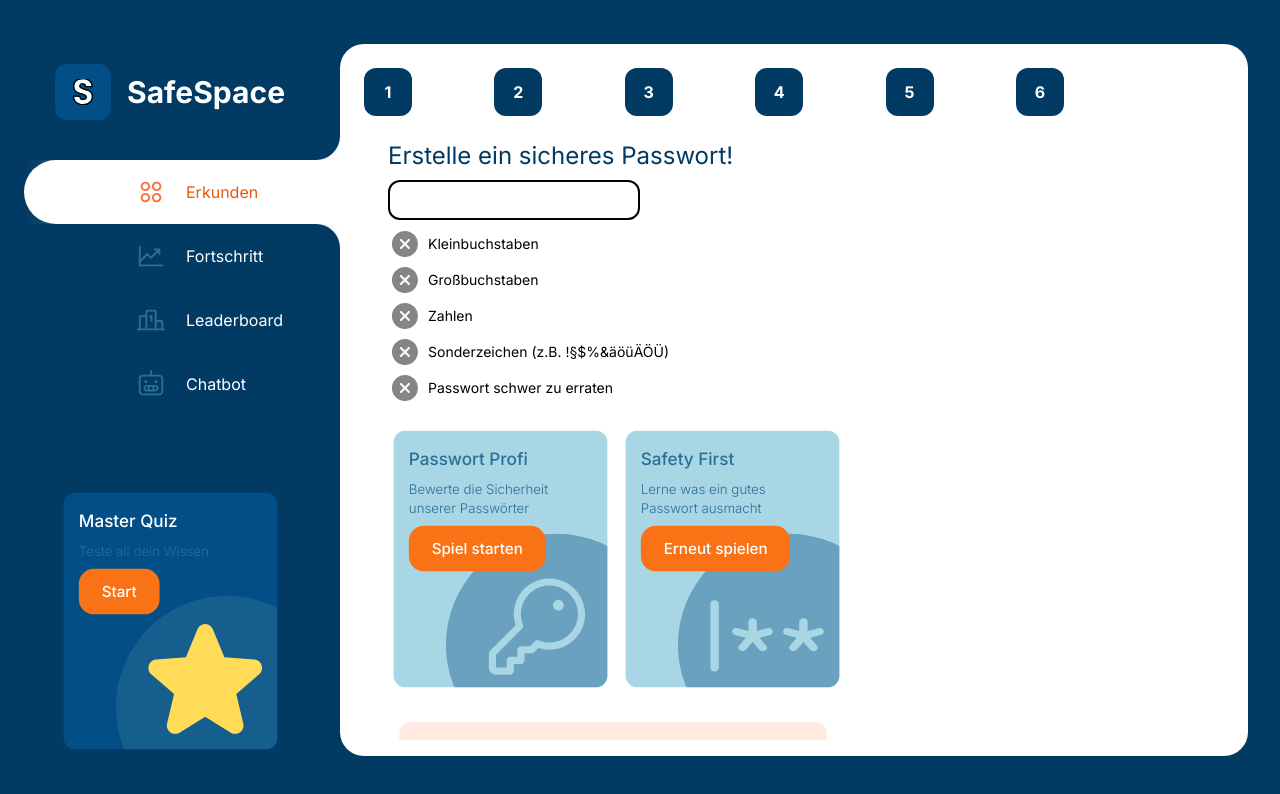
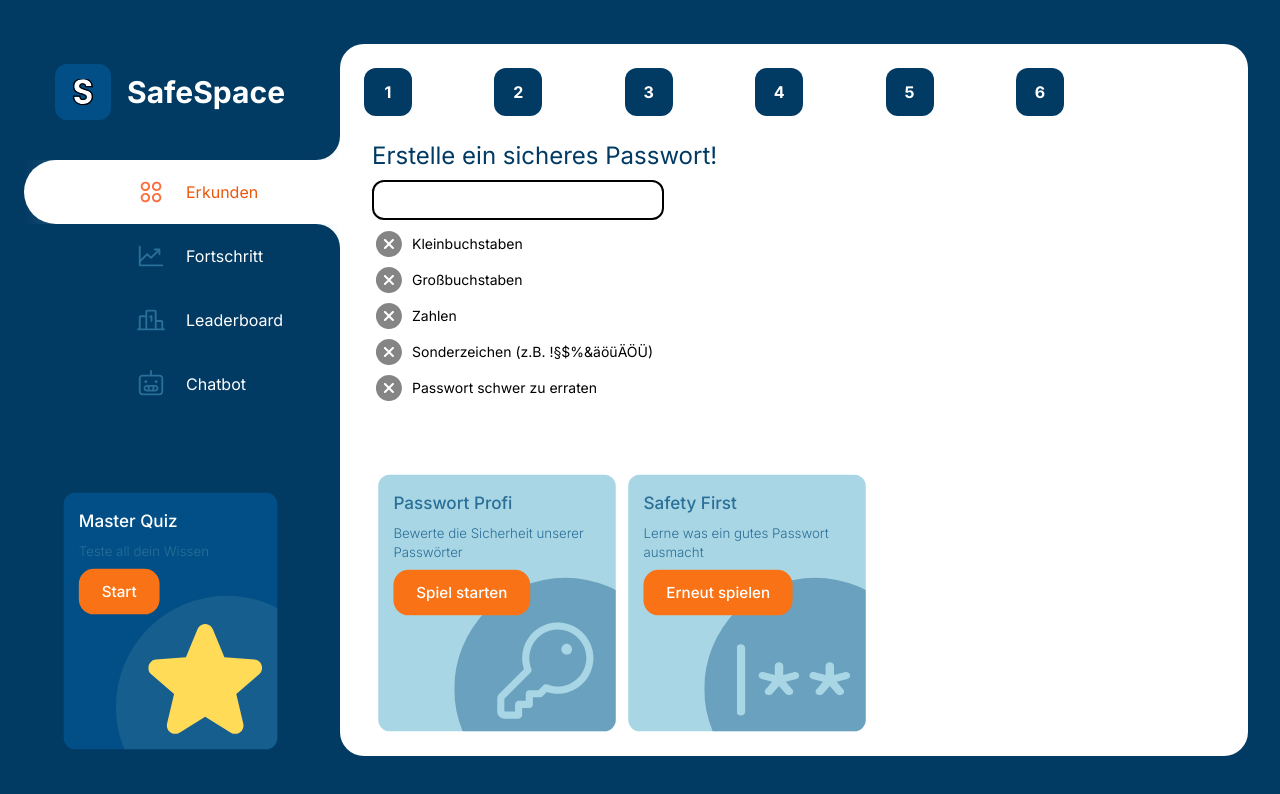
Before and after one commit to uwumarogie/ITBL-Datenschutz, a Next.js app: page /space/passwort/builder in a window 1280 px wide. Shown: the top 794 px of the page. Built offline with nearby package versions, Linux system fonts and the light colour scheme.

Commit message:
add question mark

```diff
--- a/src/app/space/passwort/builder/page.tsx
+++ b/src/app/space/passwort/builder/page.tsx
@@ -8,13 +8,13 @@ import { HintCard } from "@/components/hint-card";
 export default function Builder() {
   const router = useRouter();
   return (
-    <div className="flex flex-row flex-wrap">
-      <div className="flex flex-col max-w-[1100px] px-2 lg:px-6 justify-start mt-[-1rem] mb-4">
-        <div className="flex flex-col mr-8">
+    <div className="flex flex-row flex-wrap h-full">
+      <div className="flex flex-col max-w-[1100px] px-2 justify-start mt-[-1rem] mb-4">
+        <div className="flex flex-col xl:mr-8">
           <SecurePasswordInput />
-          <div className="flex flex-row lg:pt-1 sm:pt-12">
-            <div className="flex flex-col lg:flex-row gap-x-8">
-              <div className="max-w-[200px] mx-auto">
+          <div className="flex flex-row lg:pt-12">
+            <div className="flex flex-row flex-wrap justify-center">
+              <div className="max-w-[250px]">
                 <ActionCard
                   title="Passwort Profi"
                   description="Bewerte die Sicherheit unserer Passwörter"
@@ -26,7 +26,7 @@ export default function Builder() {
                   redirectPath="/space/passwort/strength/"
                 />
               </div>
-              <div className="max-w-[200px] mx-auto">
+              <div className="max-w-[250px]">
                 <ActionCard
                   title="Safety First"
                   description="Lerne was ein gutes Passwort ausmacht"
@@ -42,7 +42,7 @@ export default function Builder() {
           </div>
         </div>
       </div>
-      <div className="max-w-[450px] ml-6">
+      <div className="max-w-[450px] max-h-[400px] sm:max-h-[700px] mx-2 lg:mx-6 w-full h-full">
         <HintCard
           text="Was denkst du wie lange es dauern würde dein Passwort zu knacken?"
           buttonText="Lösung anzeigen"
--- a/src/components/hint-card.tsx
+++ b/src/components/hint-card.tsx
@@ -15,12 +15,20 @@ export function HintCard({
     iconSrc,
     hint
 }: ActionCardProps) {
-    const [showHint, setShowHint] = useState(false)
+    const [showHint, setShowHint] = useState(false);
     return (
-        <div className="rounded-xl p-4 scale-95 w-full h-full" style={{ background: "rgba(251, 109, 58, 0.15)" }}>
+        <div className="relative rounded-xl p-4 scale-95 w-full h-full" style={{ background: "rgba(251, 109, 58, 0.15)" }}>
+            <div className="absolute top-[-26] left-[-26] w-16 h-16 rounded-full flex items-center justify-center">
+                <Image
+                    src="/question-mark.svg"
+                    alt="Question Mark"
+                    width={50}
+                    height={50}
+                />
+            </div>
             <div className="flex flex-col h-full justify-between">
                 {showHint ? (
-                    <div className="flex flex-col w-full ">
+                    <div className="flex flex-col w-full">
                         <div className="flex flex-col items-end">
                             <Image
                                 src="/cancel.svg"
@@ -46,7 +54,7 @@ export function HintCard({
                             </Button>
                         </div>
                         <div className="flex justify-center w-full">
-                            <Image src={iconSrc} alt={text} layout="responsive" width={120} height={120} className="max-w-[300px]" />
+                            <Image src={iconSrc} alt={text} layout="responsive" width={400} height={400} className="max-w-[200px] sm:max-w-[300px]" />
                         </div>
                     </div>
                 )}
```
Also changed, not shown: public/question-mark.svg (added).
